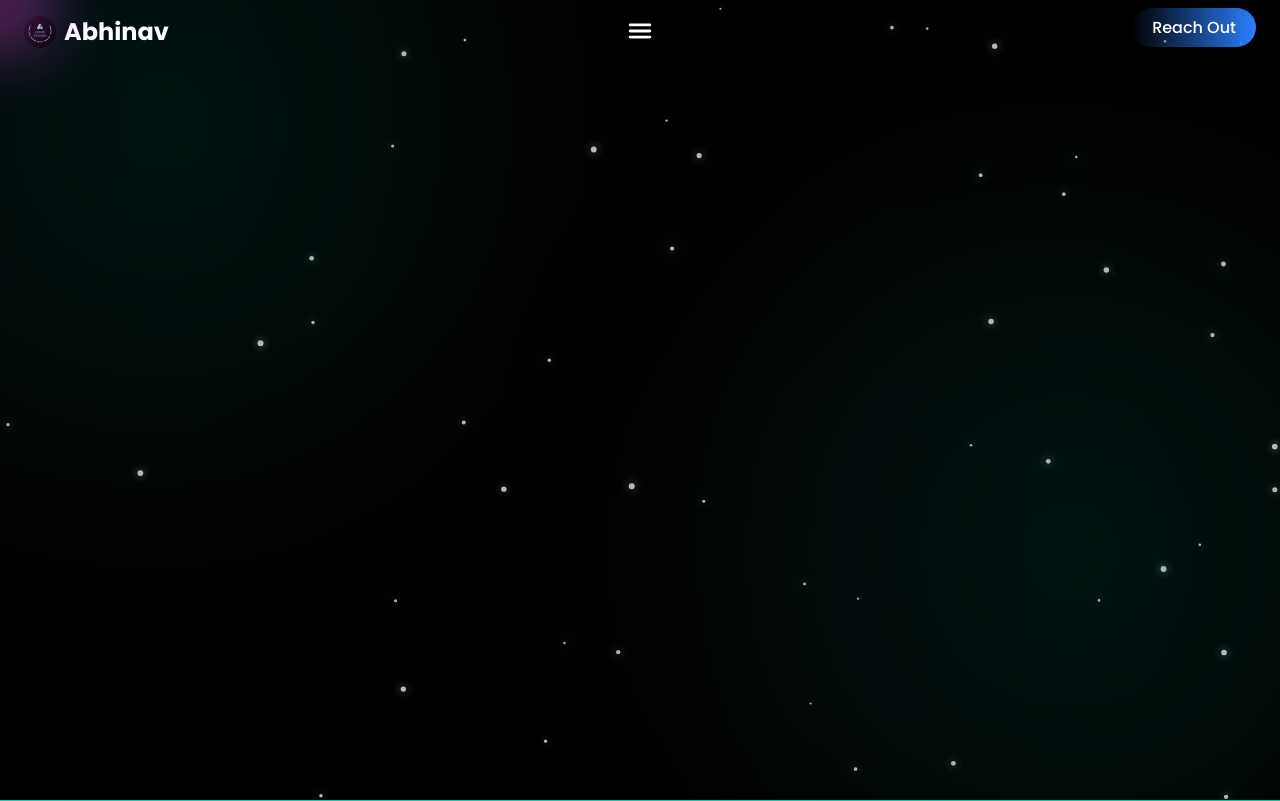
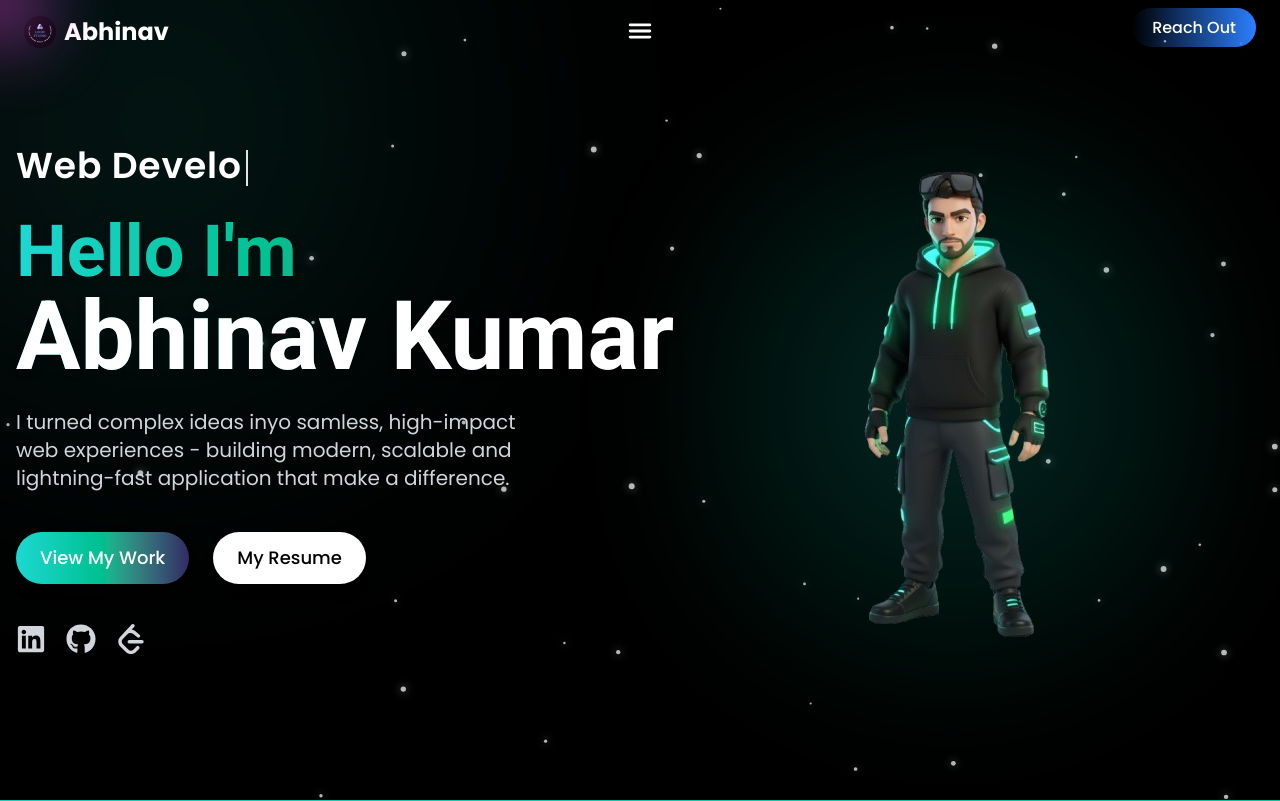
Before and after one commit to abhinav1392004/Abhinav_Dev_Hub_Portfolio, a React (Vite) app: page / in a window 1280 px wide. Shown: the top 801 px of the page. Built offline with nearby package versions, Linux system fonts and the light colour scheme.

Commit message:
completed my home page

```diff
--- a/src/section/Home.jsx
+++ b/src/section/Home.jsx
@@ -1,7 +1,46 @@
 import ParticleBackground from "../components/ParticleBackground";
+import {motion} from "framer-motion";
+import { useMemo } from "react";
+import React from "react";
+import {FaGithub, FaLinkedin} from "react-icons/fa6";
+import { SiLeetcode } from "react-icons/si";
+import Avatar from "../assets/avatar.png"
+
+const socials = [
+  {Icon : FaLinkedin, label: "LinkedIn", href:"https://www.linkedin.com/in/abhinavimmortaldeveloper/"},
+  {Icon : FaGithub, label: "GitHub", href:"https://github.com/abhinav1392004"},
+  {Icon : SiLeetcode, label: "LeetCode", href:"https://leetcode.com/u/immortal_abhi/"},
+]
+
+const glowVarients = {
+  initial:{scale:1 , y:0, filter : "drop-shadow(0 0 0 rgb(0,0,0,0))"},
+  hover :{
+    scale:1.2, y:-3,
+    filter: "drop-shadow(0 0 8px rgb(13,88,204,0.9)) drop-shadow(0 0 18px rgb(16, 185, 129, 0.8))",
+    transition :{type: "spring", stiffness :300, damping:15}
+  },
+  tap: {scale:0.95, y:0, transition:{duration:0.08}}
+}
+
+export default function Home(){
+  const roles = useMemo(()=>["Web Developer", "Software Developer"], [])
+
+  const [index, setIndex] = React.useState(0);
+  const [subIndex, setSubIndex] = React.useState(0);
+  const [deleting, setDeleting] = React.useState(false);
+
+  React.useEffect(()=>{
+    const current = roles[index];
+    const timeout = setTimeout(()=>{
+      if(!deleting && subIndex < current.length) setSubIndex(v=>v+1);
+      else if(!deleting && subIndex === current.length) setTimeout(()=>setDeleting(true), 1200);
+      else if(deleting && subIndex > 0) setSubIndex(v=>v-1);
+      else if(deleting && subIndex === 0) {setDeleting(false); setIndex(p=>(p+1)%roles.length);}
+    }, deleting ? 40 : 60)
+    return ()=> clearTimeout(timeout);
+  }, [subIndex, index, deleting, roles])
 
 
-export default function Home(){
   return(
 
     <section id="home" className="h-screen w-full relative bg-black overflow-hidden">
@@ -18,18 +57,110 @@ export default function Home(){
           blur-[100px] sm:blur-[130px] md:blur-[150px]
           animate-pulse"
         ></div>
-        <div
-          className="absolute bottom-0 right-0
-          w-[70vw] sm:w-[z-500vw] md:w-[40vw]
-          h-[70vw] sm:h-[z-50vw] md:h-[40vw]
-          max-w-[500px] max-h-[500px]
-          rounded-full
-          bg-gradient-to-r from-[#302b63] via-[#00bf8f] to-[#1cd8d2]
-          opacity-30 sm:opacity-20 md:opacity-10
-          blur-[100px] sm:blur-[130px] md:blur-[150px]
-          animate-pulse delay-500"
-        ></div>
+
       </div>
+
+      <div className="relative z-10 h-full max-w-7xl mx-auto px-4 grid grid-cols-1 lg:grid-cols-2">
+        <div className="flex flex-col justify-center h-full text-center lg:text-left relative">
+          <div className="w-full lg:pr-24 mx-auto max-w-[48rem]">
+            <motion.div
+            className="mb-3 text-xl sm:text-2xl md:text-3xl lg:text-4xl font-semibold text-white tracking-wide min-h-[1.6em]"
+            initial={{opacity:0, y:12}}
+            animate={{opacity:1, y:0}}
+            transition={{duration:0.6}}
+            >
+
+              <span>
+                {roles[index].substring(0, subIndex)}
+              </span>
+              <span className="inline-block w-[2px]  ml-1 bg-white animate-pulse align-middle"
+              style={{height:"1em"}}>
+
+              </span>
+
+            </motion.div>
+
+            <motion.h1 className="text-4xl sm:text-5xl md:text-6xl lg:text-7xl font-bold text-transparent bg-clip-text bg-gradient-to-r from-[#1cd8d2] via-[#00bf8f] to-[#302b63] drop-shadow-lg"
+            initial={{opacity:0, y:40}}
+            animate={{opacity:1, y:0}}
+            transition={{duration:1}}
+            >
+              Hello I'm
+              <br />
+              <span className="text-white font-bold text-5xl sm:text-6xl md:text-7xl lg:text-8xl lg:whitespace-nowrap">
+                Abhinav Kumar
+              </span>
+            </motion.h1>
+
+            <motion.p className="mt-6 text-base sm:text-lg md:text-xl text-gray-300 max-w-2xl mx-auto lg:max-0"
+            initial={{opacity:0, y:20}}
+            animate={{opacity:1, y:0}}
+            transition={{delay:0.4, duration:0.8}}
+            >
+              I turned complex ideas inyo samless, high-impact web experiences - building modern, scalable and lightning-fast application that make a difference.
+            </motion.p>
+
+            <motion.div className="mt-10 flex flex-wrap items-center lg:justify-start gap-6"
+            initial={{opacity:0}}
+            animate={{opacity:1}}
+            transition={{delay:0.8, duration:0.8}}
+            >
+            <a href="#projects"
+            className="px-6 py-3 rounded-full font-medium text-lg text-white
+            bg-gradient-to-r from-[#1cd8d2] via-[#00bf8f] to-[#302b63]
+            shadow-lg hover:scale-105 transition-all"
+            >View My Work</a>
+            <a
+            href={`${import.meta.env.BASE_URL}resume.pdf`}
+            download="resume.pdf"
+            className="px-6 py-3 rounded-full text-lg font-medium text-black bg-white hover:bg-gray-200 shadow-lg hover:scale-105 transition-all"
+            >My Resume</a>
+
+            </motion.div>
+
+            <div className="mt-10 flex  gap-5 text-2xl md:text-3xl justify-center lg:justify-start ">
+              {socials.map(({Icon, label, href})=> (
+                <motion.a
+                  href={href}
+                  key={label}
+                  target="_blank"
+                  aria-label={label}
+                  rel="noopener noreferrer"
+                  variants={glowVarients}
+                  initial="initial"
+                  whileHover="hover"
+                  whileTap="tap"
+                  className="text-gray-300"
+                >
+                  <Icon/>
+                </motion.a>
+              ))}
+            </div>
+
+          </div>
+        </div>
+
+        <div className="relative hidden lg:flex items-center justify-center h-full">
+
+          <div
+            className="absolute inset-0 rounded-full blur-[70px] opacity-30 scale-90 -z-10"
+            style={{
+              background:
+                "radial-gradient(circle, rgba(28,216,210,0.6) 0%, rgba(0,191,143,0.35) 45%, transparent 75%)",
+            }}
+          />
+          <motion.img
+            src={Avatar}
+            alt="Avatar"
+            className="w-[420px] xl:w-[500px] 2xl:w-[600px] object-contain"
+            initial={{ opacity: 0, x: 50 }}
+            animate={{ opacity: 1, x: 0 }}
+            transition={{delay:0.2, duration: 0.8 }}
+          />
+        </div>
+
+      </div>
+
     </section>
 
   )
```
Also changed, not shown: src/assets/avatar.png (added), 1 other file (tests, documents, lock files or other folders).
